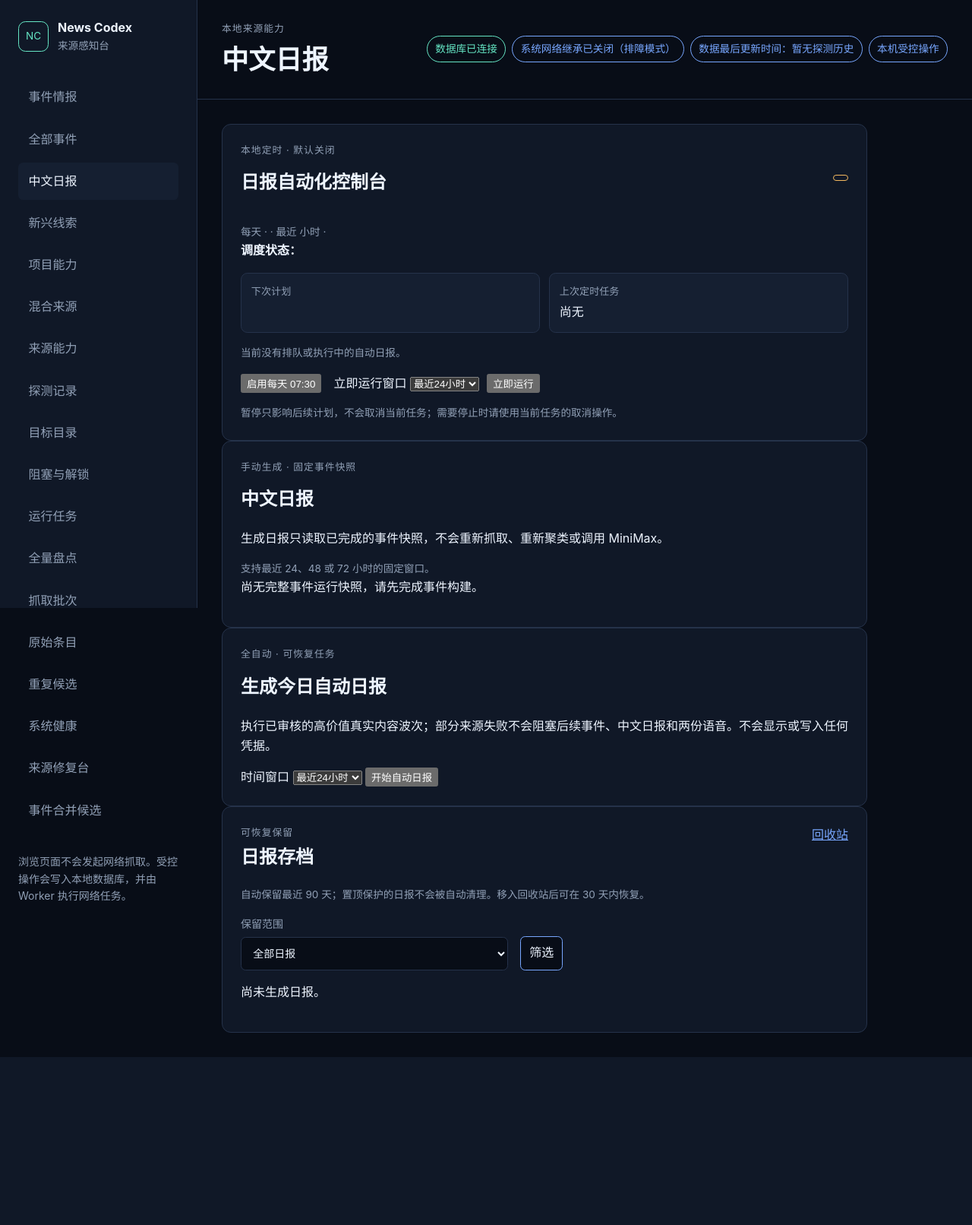
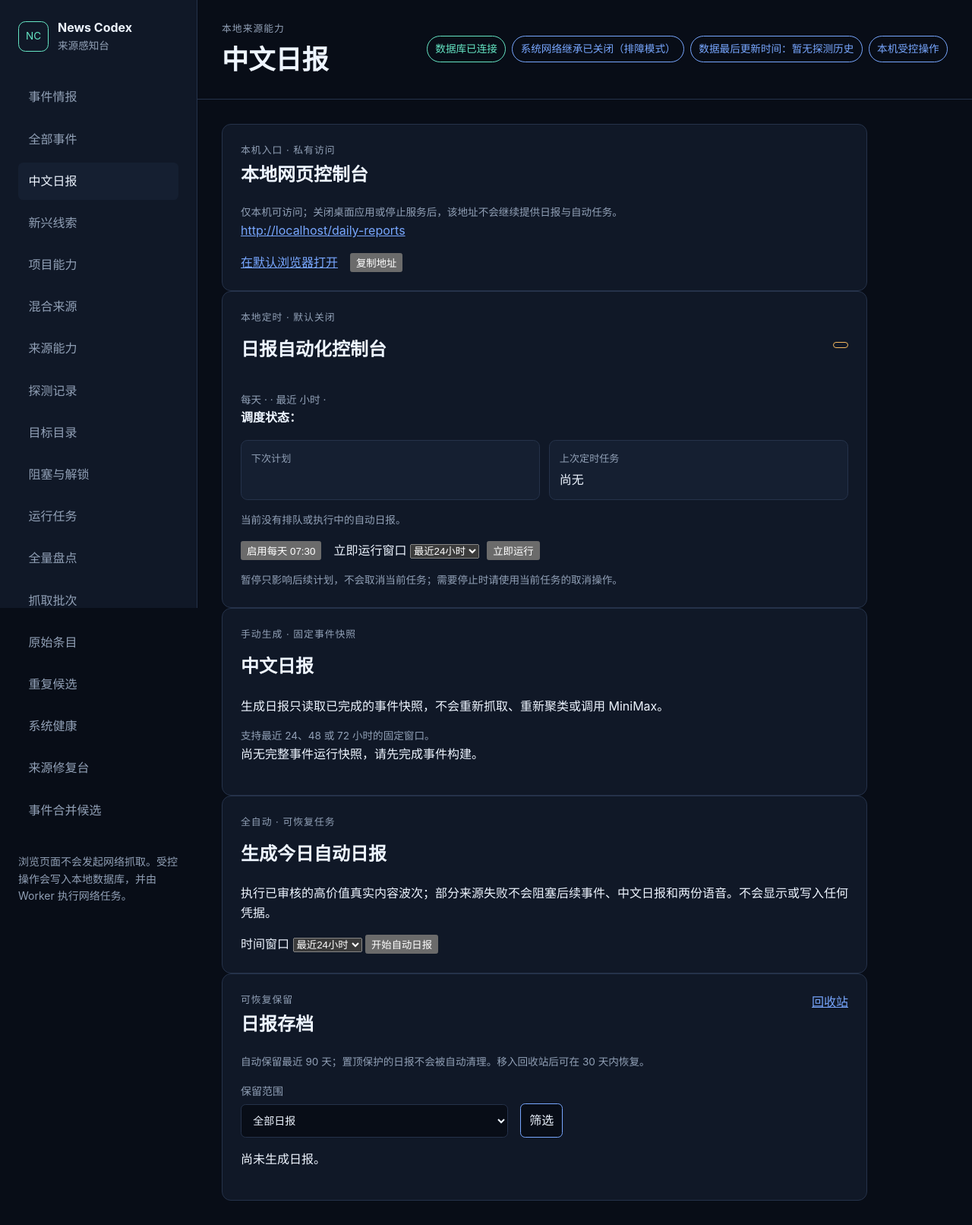
Before and after one commit to yydshly/0711_news_codex, a FastAPI app: page /daily-reports in a window 1280 px wide. Shown: the whole page at 76% size. Before the commit the page ends 1391 px from the top, so only its background shows below. Run offline with FastAPI, Linux system fonts and the light colour scheme.

Commit message:
feat: add daily report web console entry

```diff
--- a/src/newsradar/web/app.py
+++ b/src/newsradar/web/app.py
@@ -702,6 +702,11 @@ def create_app(
             },
         )
 
+    def web_console_url(request: Request) -> str:
+        if request.url.scheme not in {"http", "https"}:
+            raise HTTPException(status_code=400, detail="invalid_web_console_url_scheme")
+        return str(request.url.replace(path="/daily-reports", query="", fragment=""))
+
     @app.get("/daily-reports", response_class=HTMLResponse)
     def daily_reports(request: Request, period: str = "all") -> HTMLResponse:
         try:
@@ -729,6 +734,7 @@ def create_app(
                 "snapshot_available": snapshot_available,
                 "autopilot_runs": autopilot_runs,
                 "automation": automation,
+                "web_console_url": web_console_url(request),
                 "action_token": issue_action_token(request),
                 "database_status": "数据库已连接",
                 "database_status_tone": "healthy",
--- a/src/newsradar/web/templates/daily_reports.html
+++ b/src/newsradar/web/templates/daily_reports.html
@@ -2,6 +2,22 @@
 {% block title %}中文日报 · News Codex{% endblock %}
 {% block header %}<h1>中文日报</h1>{% endblock %}
 {% block content %}
+<section class="panel" aria-labelledby="web-console-heading">
+  <div class="section-heading">
+    <div>
+      <p class="eyebrow">本机入口 · 私有访问</p>
+      <h2 id="web-console-heading">本地网页控制台</h2>
+    </div>
+  </div>
+  <p class="metric-note">仅本机可访问；关闭桌面应用或停止服务后，该地址不会继续提供日报与自动任务。</p>
+  <p><a href="{{ web_console_url }}" target="_blank" rel="noopener">{{ web_console_url }}</a></p>
+  <div class="daily-automation-actions">
+    <a class="secondary-action" href="{{ web_console_url }}" target="_blank" rel="noopener">在默认浏览器打开</a>
+    <button type="button" data-copy-web-console-url="{{ web_console_url }}" aria-label="复制本机网页地址">复制地址</button>
+    <span data-copy-web-console-status role="status" aria-live="polite"></span>
+  </div>
+</section>
+
 <section class="panel daily-automation-console" aria-labelledby="daily-automation-heading"{% if automation.active_run %} data-active-daily-run="true"{% endif %}>
   <div class="daily-automation-heading">
     <div>
```
Also changed, not shown: tests/web/test_daily_report_pages.py (+14 -0 lines).
